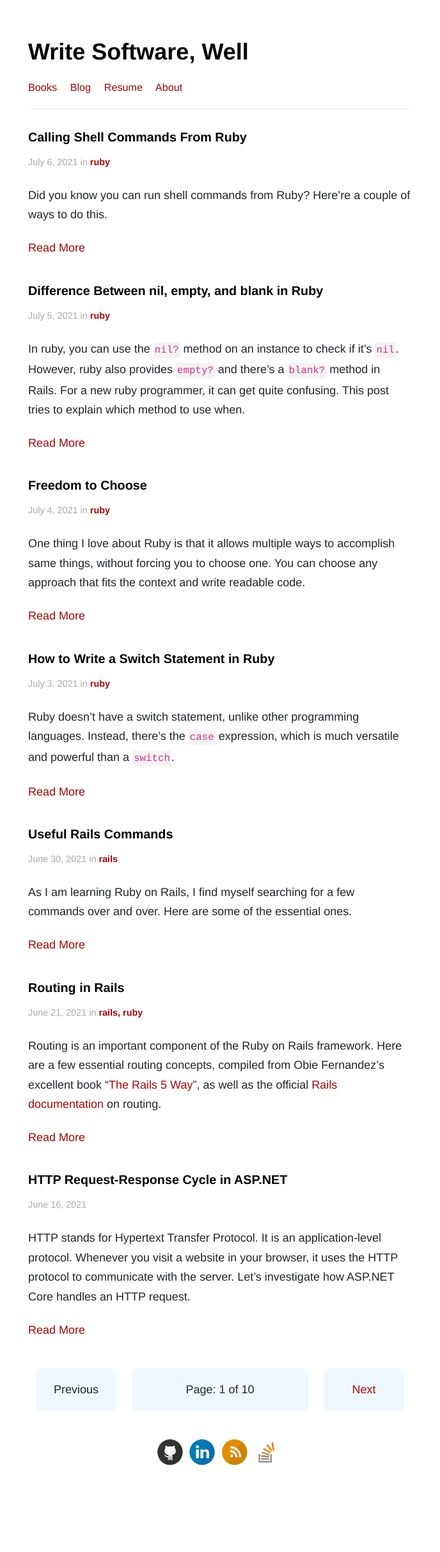
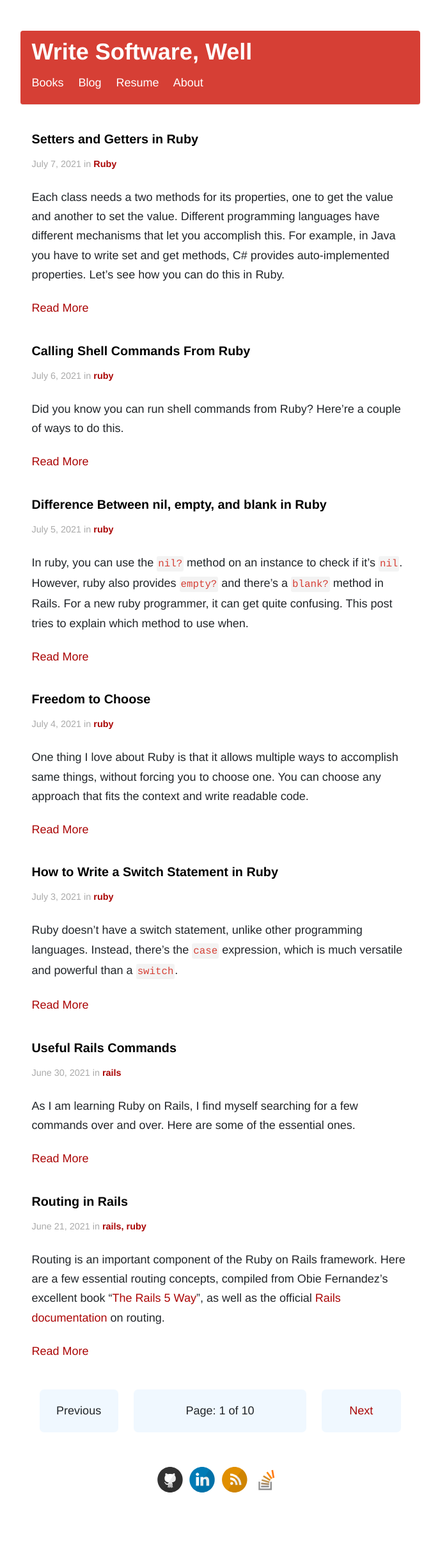
Before and after one commit to akshayKhot/akshayKhot.github.io, a Jekyll site: the page built from index.html, in a window 1280 px wide. Shown: the whole page at 64% size, without its empty margins (296-984 px from the left). Built offline with Jekyll 4.4.1, drawn with Linux system fonts in a browser that asks for light colours; the list of posts is cut into pages by our own code; before the commit the page ends 2383 px from its top, so only the background shows below that; some of the changed lines change nothing that is shown.

Commit message:
look and feel

````diff
--- /dev/null
+++ b/_posts/2021-7-7-setters-and-getters-in-ruby.md
@@ -0,0 +1,133 @@
+---
+layout: post
+title: Setters and Getters in Ruby
+tags: Ruby
+---
+
+Each class needs a two methods for its properties, one to get the value and another to set the value. Different programming languages have different mechanisms that let you accomplish this. For example, in Java you have to write set and get methods, C# provides auto-implemented properties. Let's see how you can do this in Ruby.
+
+Let's say you have a class named `Business`, which has a property named `founder`
+
+```ruby
+class Company
+  def initialize(name, founder)
+    @name = name
+    @founder = founder
+  end
+end
+```
+
+If you try to access the properties directly, ruby will throw a `NoMethodError`.
+
+```ruby
+microsoft = Company.new("Microsoft", "Bill Gates")
+
+# # undefined method `name' for #<Company:..> (NoMethodError)
+puts "#{microsoft.name} - founded by #{microsoft.founder}"
+```
+
+This is because the properties `name` and `founder` are not yet visible to the code outside the class `Company`. To allow the external code to access them, you would need to write two methods for each property.
+
+```ruby
+class Company
+  def initialize(name, founder)
+    @name = name
+    @founder = founder
+  end
+
+  def name
+    @name
+  end
+
+  def founder
+    @founder
+  end
+end
+
+microsoft = Company.new("Microsoft", "Bill Gates")
+
+# Microsoft - founded by Bill Gates
+puts "#{microsoft.name} - founded by #{microsoft.founder}"
+```
+
+This takes care of reading the value of the properties. What if you want to change the name of the company, or the founder? The following code doesn't work. Ruby is complaining that our class is missing a method named `founder=`.
+
+```ruby
+# undefined method `founder=' for #<Company:...> (NoMethodError)
+microsoft.founder = "Satya Nadella"
+```
+
+Let's add the missing methods for `name` and  `founder`.
+
+```ruby
+class Company
+  def initialize(name, founder)
+    @name = name
+    @founder = founder
+  end
+
+  def name
+    @name
+  end
+
+  def name=(new_name)
+    @name = new_name
+  end
+
+  def founder
+    @founder
+  end
+
+  def founder=(new_founder)
+    @founder = new_founder
+  end
+end
+
+microsoft = Company.new("Microsoft", "Bill Gates")
+microsoft.founder = "Satya Nadella"
+
+# Microsoft - founded by Satya Nadella
+puts "#{microsoft.name} - founded by #{microsoft.founder}"
+```
+
+Now any external code can read and modify the properties on the `Company` class. This approach is quite similar to Java. However, it results in quite verbose code, if your class has many properties. For each property, you'll need to write two methods, one to read, another to write.
+
+Ruby provides an alternate syntax that lets you skip all the boilerplate code. You can get rid of all four methods from our class by simply calling `attr_accessor` method, which generates these methods for you.
+
+```ruby
+class Company
+  attr_accessor :name, :founder
+
+  def initialize(name, founder)
+    @name = name
+    @founder = founder
+  end
+end
+
+microsoft = Company.new("Microsoft", "Bill Gates")
+microsoft.founder = "Satya Nadella"
+
+# Microsoft - founded by Satya Nadella
+puts "#{microsoft.name} - founded by #{microsoft.founder}"
+```
+
+If you don't want the external code to modify the value of your properties, you can use `attr_reader` method. There's also `attr_writer`, that only allows modification, but not retrieval of the value.
+
+``` ruby
+class Company
+  attr_reader :name, :founder
+
+  def initialize(name, founder)
+    @name = name
+    @founder = founder
+  end
+end
+```
+
+If you are coming from a more traditional language like Java or C#, the syntax for `attr_*` methods might look strange to you. However, it's not a special syntax, but simply a method call in ruby.
+
+The `attr_accessor` is a method defined on the `Company` class, and you are passing the names of the properties to that method as symbols. Ruby allows you to skip the braces on a method call, which results in the above pretty-looking code.
+
+It's important to understand that the `class` is not a definition in ruby, unlike the classes in other languages, but an expression that evaluates. Ruby is actually running and evaluating the code in the class as it parses it from the file. It is during this evaluation when the `attr_accessor` and the other methods are called. These methods in turn modify the class by adding the getter and setter methods for the properties.
+
+Hope this helps.
--- a/_sass/_variables.scss
+++ b/_sass/_variables.scss
@@ -19,6 +19,7 @@ $helvetica: Helvetica, Arial, sans-serif;
 $helveticaNeue: "Helvetica Neue", Helvetica, Arial, sans-serif;
 $georgia: Georgia, serif;
 $link-color: #aa0505;
+$inline-code-color: #d63f35;
 
 // Mobile breakpoints
 @mixin mobile {
--- a/style.scss
+++ b/style.scss
@@ -52,7 +52,7 @@ hr {
 .container {
   margin-top: 1em;
   margin-bottom: 2em;
-  max-width: 800px;
+  max-width: 825px;
   line-height: 1.9rem;
   font-family: Helvetica, Arial, sans-serif;
   font-size: 18px;
@@ -86,7 +86,9 @@ hr {
 }
 
 header {
-  padding: 1em 0;
+  padding: 1em;
+  border-radius: 4px;
+  background-color: #d63f35;
   border-bottom: 1px solid #eee !important;
 
   div.site-info {
@@ -104,21 +106,22 @@ header {
 
     a {
       text-decoration: none;
+	  color: #fff;
     }
   }
 
   nav {
-    margin-top: 1.5em;
-    font-size: 0.9em;
+    margin-top: 1em;
+    font-size: 1em;
     a {
       margin-right: 1em;
-      color: $link-color;
+      color: #fff;
     }
   }
 }
 
 main {
-  padding: 0.5em 0;
+  padding: 1em;
   a {
     color: $link-color;
   }
@@ -143,6 +146,7 @@ main {
 		code {
 			background-color: rgba(27, 31, 35, 0.05);
 			padding: 3px 2px;
+			color: $inline-code-color;
 		}
       }
 
@@ -214,6 +218,7 @@ main {
     font-family:'Bitstream Vera Sans Mono', 'Courier', monospace;
 	border-radius: 3px;
 	word-wrap: normal;
+	color: $inline-code-color;
   }
 
 }
````
